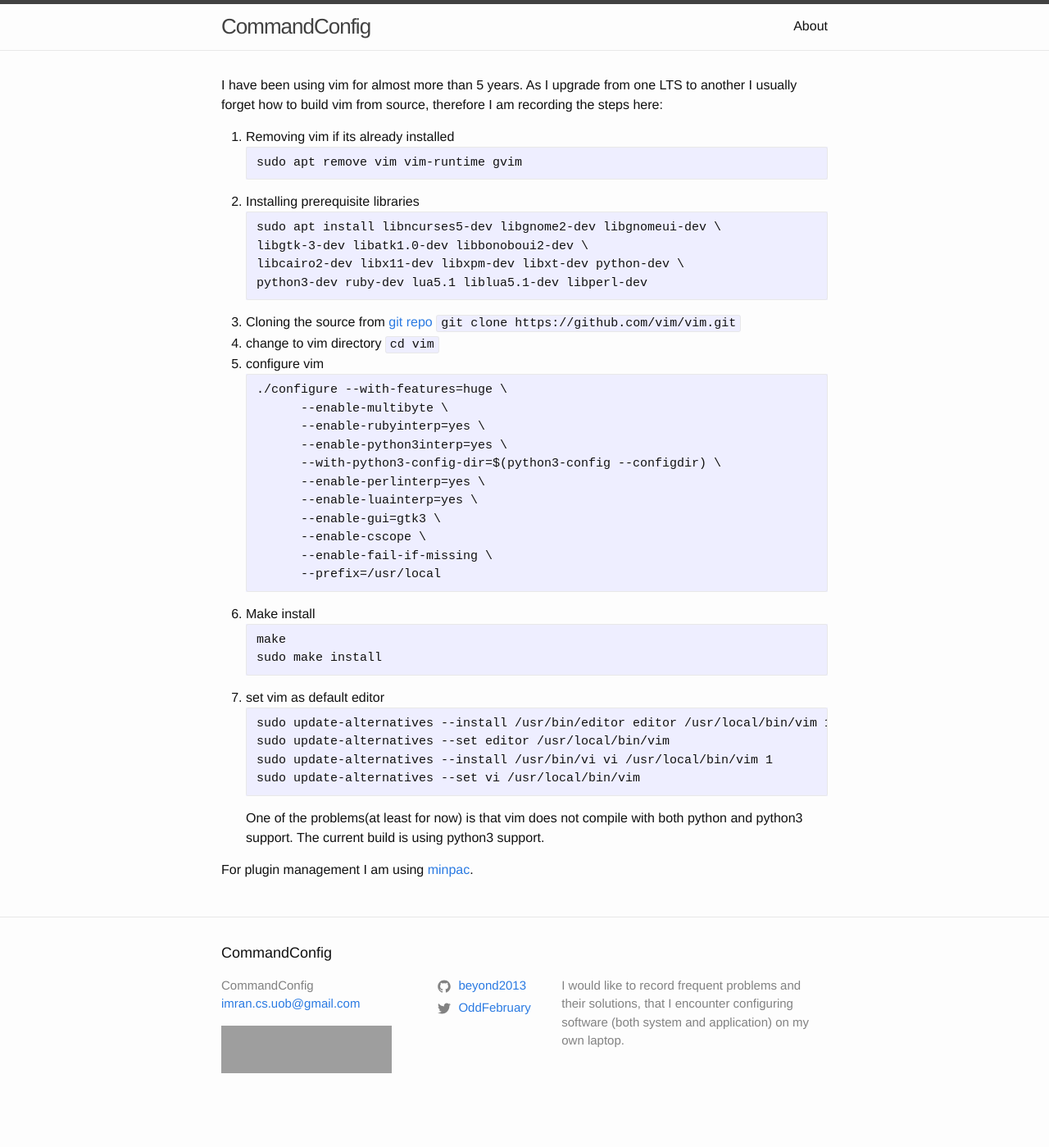
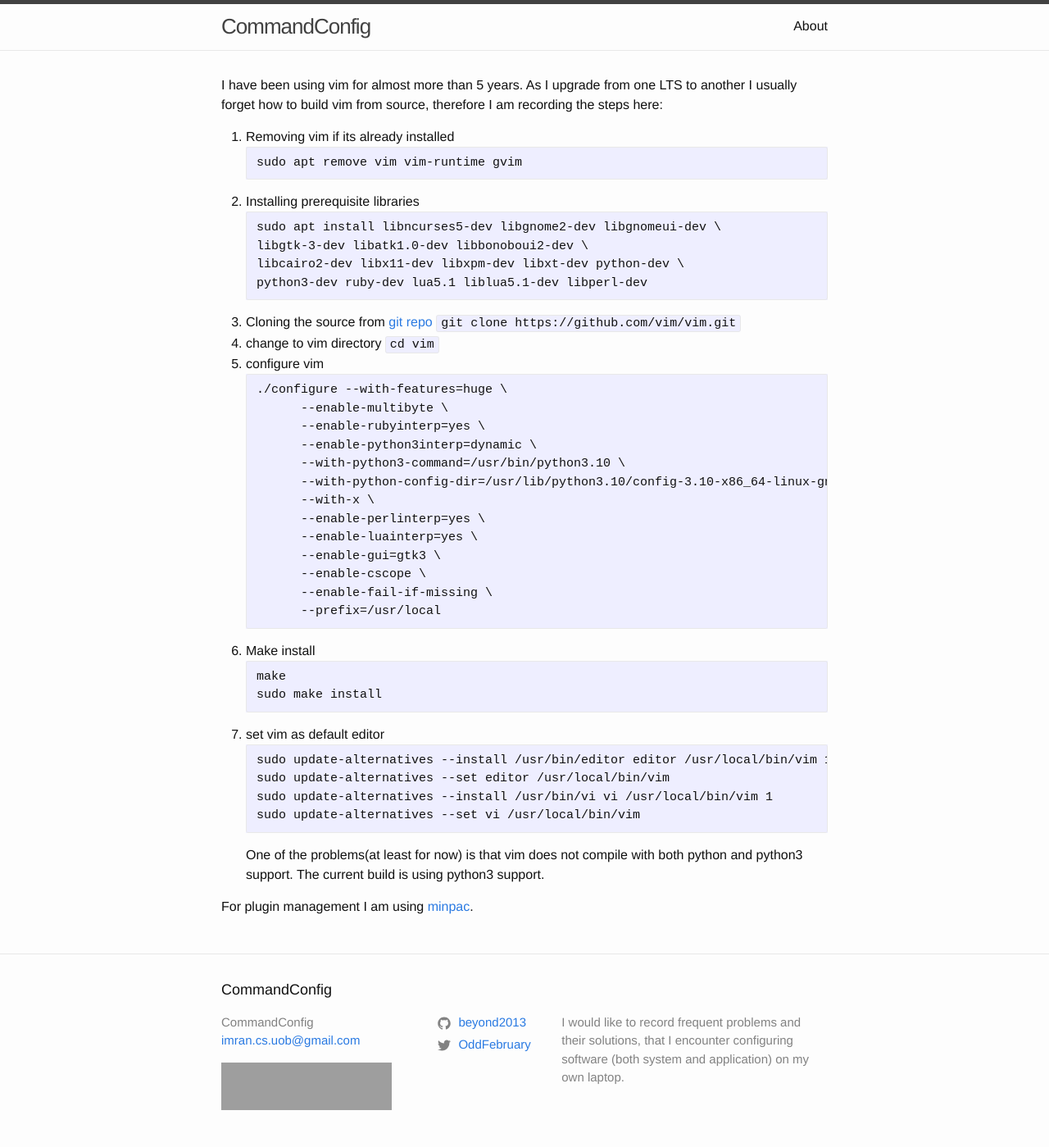
Before and after one commit to beyond2013/beyond2013.github.io, a Jekyll site: the page built from _posts/2020-06-03-building-vim-from-source.markdown, in a window 1280 px wide. Shown: the whole page at 82% size. Built offline with Jekyll 4.4.1, drawn with Linux system fonts in a browser that asks for light colours; before the commit the page ends 1354 px from its top, so only the background shows below that; grey boxes are pictures that could not be loaded.

Commit message:
update vim compile from source post

```diff
--- a/_posts/2020-06-03-building-vim-from-source.markdown
+++ b/_posts/2020-06-03-building-vim-from-source.markdown
@@ -26,8 +26,10 @@ python3-dev ruby-dev lua5.1 liblua5.1-dev libperl-dev
 ./configure --with-features=huge \
          --enable-multibyte \
          --enable-rubyinterp=yes \
-         --enable-python3interp=yes \
-         --with-python3-config-dir=$(python3-config --configdir) \
+         --enable-python3interp=dynamic \
+         --with-python3-command=/usr/bin/python3.10 \
+         --with-python-config-dir=/usr/lib/python3.10/config-3.10-x86_64-linux-gnu \
+         --with-x \
          --enable-perlinterp=yes \
          --enable-luainterp=yes \
          --enable-gui=gtk3 \
```
